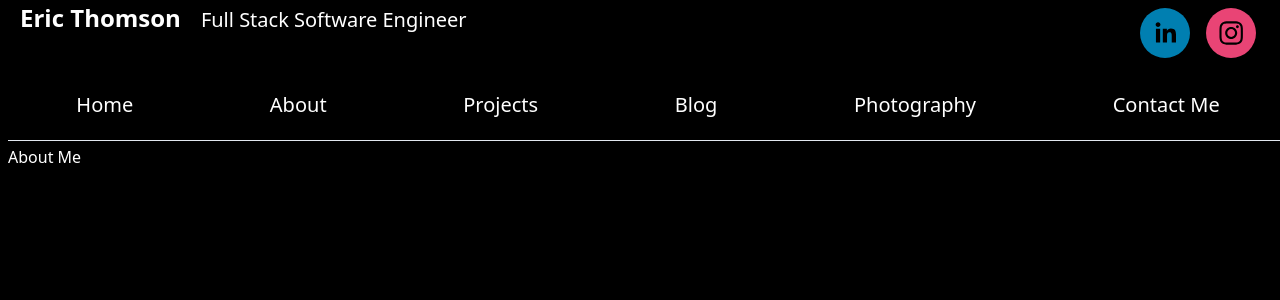
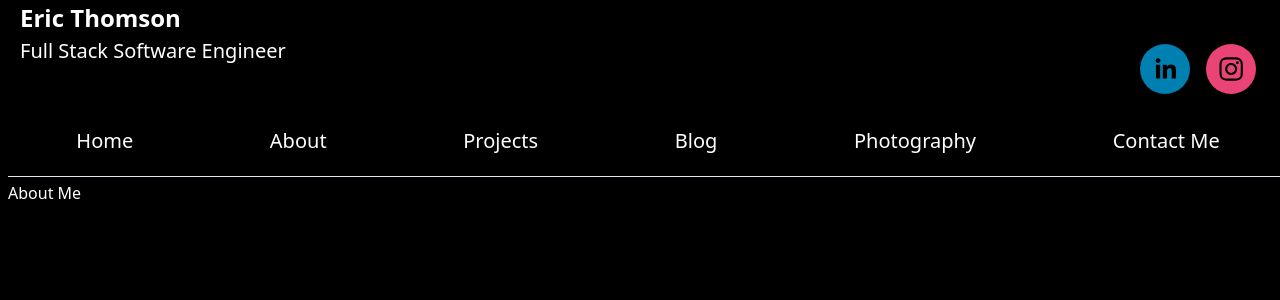
Before and after one commit to ericthomson13/portfolio, a React (Create React App) app: page /about in a window 1280 px wide. Shown: the top 300 px of the page. Built offline with nearby package versions, Linux system fonts and the light colour scheme.

Commit message:
Nav Bar Layout for Name

```diff
--- a/src/App.js
+++ b/src/App.js
@@ -18,9 +18,10 @@ const App = () => (
     <Router className='w-screen bg-black'>
       <div className='w-full px-2 bg-black text-white h-screen'>
       <div className='text-xl space-between content-between'>
-        <span className='font-bold text-2xl pl-3'>Eric Thomson</span>
-        {/* figure out how to make one on left and one on right */}
-        <span className='sub-title ml-5 mr-10'>Full Stack Software Engineer</span>
+        <div>
+          <span className='font-bold text-2xl pl-3'>Eric Thomson</span>
+        </div>
+        <span className='sub-title pl-3'>Full Stack Software Engineer</span>
         <span className='social-icons space-between p-2 content-end float-right'>
           <span className='p-2'>
             <SocialIcon url='http://linkedin.com/in/eric-david-thomson' />
--- a/src/components/about/About.js
+++ b/src/components/about/About.js
@@ -2,7 +2,7 @@ import React from 'react';
 
 const About = () => {
   return (
-    <div>
+    <div className='content-center w-full'>
       About Me
     </div>
   );
```
